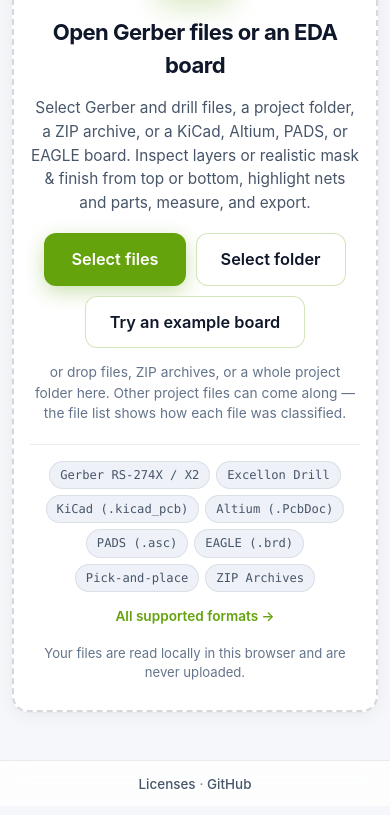
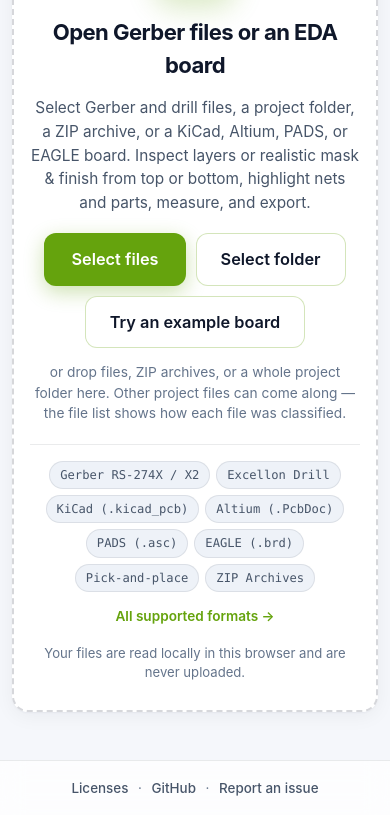
Before and after one commit to yotasage/yotasage.github.io, a Next.js app: page /pcb-viewer/main in a window 390 px wide. Shown: the part 424-1239 px from the top of the page. Built offline with nearby package versions, Linux system fonts and the light colour scheme; a web font is replaced by a local one.

Commit message:
ADDED: Report an issue link to SiteFooter (with EN/NB translations and responsive flex wrapping at 320px width) and a concise GitHub issue template (.github/ISSUE_TEMPLATE/feedback.md) with a public-privacy reminder and as-is notice.

```diff
--- a/components/SiteFooter.tsx
+++ b/components/SiteFooter.tsx
@@ -10,11 +10,15 @@ export default function SiteFooter({ fixed = false }: { fixed?: boolean }) {
   return (
     <footer className={fixed ? [styles.footer, styles.fixed].join(' ') : styles.footer}>
       <Link href="/licenses">{t('footer.licenses')}</Link>
-      <span aria-hidden="true"> · </span>
+      <span aria-hidden="true">·</span>
       {/* A new tab, so the state of the tool on the page is not lost. */}
       <a href="https://github.com/yotasage/yotasage.github.io" target="_blank" rel="noopener noreferrer">
         {t('footer.github')}
       </a>
+      <span aria-hidden="true">·</span>
+      <a href="https://github.com/yotasage/yotasage.github.io/issues" target="_blank" rel="noopener noreferrer">
+        {t('footer.reportIssue')}
+      </a>
     </footer>
   );
 }
--- a/lib/ui/translations.ts
+++ b/lib/ui/translations.ts
@@ -52,6 +52,7 @@ export const en = {
   // Footer
   'footer.licenses': 'Licenses',
   'footer.github': 'GitHub',
+  'footer.reportIssue': 'Report an issue',
   'footer.localOnly': '100% client-side — your files never leave your device',
 
   // Home namespace
@@ -850,6 +851,7 @@ export const nb: Record<TranslationKey, string> = {
   // Footer
   'footer.licenses': 'Lisenser',
   'footer.github': 'GitHub',
+  'footer.reportIssue': 'Rapporter et problem',
   'footer.localOnly': '100 % lokalt i nettleseren — filene dine forlater aldri enheten',
 
   // Home namespace
--- a/styles/Licenses.module.css
+++ b/styles/Licenses.module.css
@@ -185,6 +185,11 @@
 /* Site-wide footer (components/SiteFooter.tsx) */
 
 .footer {
+  display: flex;
+  flex-wrap: wrap;
+  justify-content: center;
+  align-items: center;
+  gap: 0.25rem 0.5rem;
   padding: 1rem;
   border-top: 1px solid #444;
   background: #2B2B2B;
@@ -192,6 +197,7 @@
   font-family: -apple-system, BlinkMacSystemFont, Segoe UI, Roboto, Oxygen, Ubuntu, Cantarell, Fira Sans, Droid Sans,
     Helvetica Neue, sans-serif;
   font-size: 0.85rem;
+  line-height: 1.5;
   text-align: center;
 }
 
@@ -205,6 +211,8 @@
 }
 
 .footer a {
+  display: inline-block;
+  padding: 0.15rem 0.1rem;
   color: #c8c8c8;
   text-decoration: underline;
 }
```
